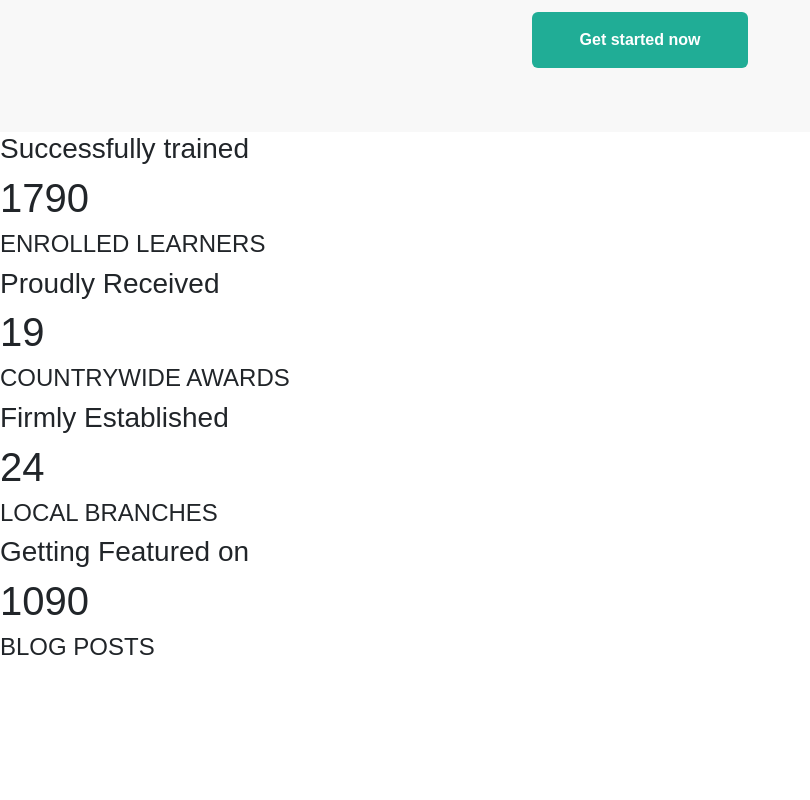
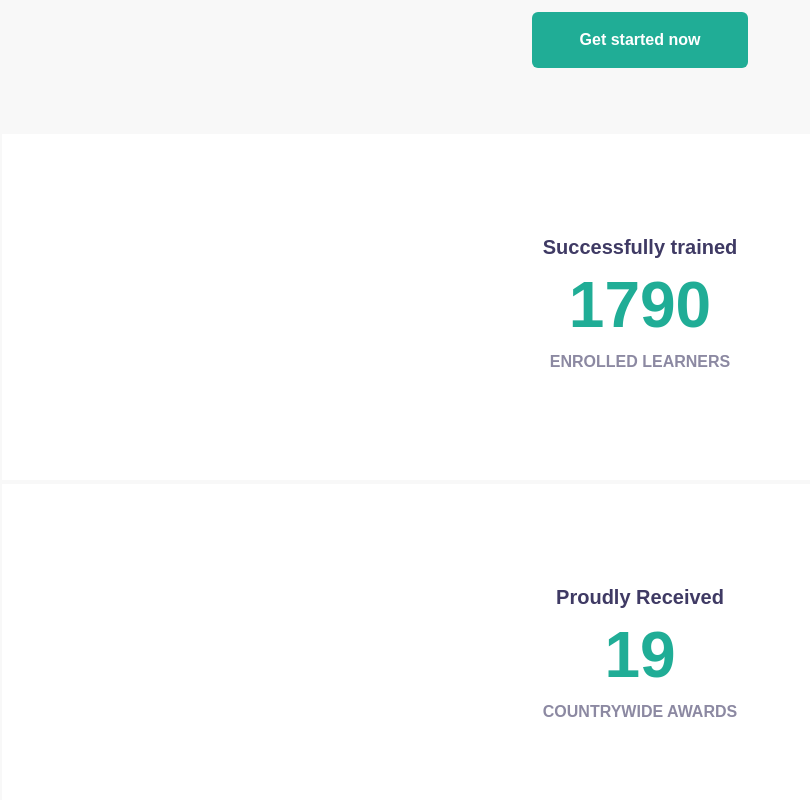
Before and after one commit to marcocareddu/proj-html-vuejs, a Vue app: page / in a window 1280 px wide. Shown: the part 3680-4480 px from the top of the page, without its empty margins (0-810 px from the left). Before the commit the page ends 4350 px from the top, so only its background shows below. Built offline with nearby package versions, Linux system fonts and the light colour scheme.

Commit message:
VUE AchievemtnsCard - Added Style

```diff
--- a/src/components/achievements/AchievementsCard.vue
+++ b/src/components/achievements/AchievementsCard.vue
@@ -5,11 +5,31 @@ export default {
 </script>
 
 <template>
-    <div class="customCard">
-        <h3>{{ achievementsData.title }}</h3>
-        <h1>{{ achievementsData.number }}</h1>
-        <h4>{{ achievementsData.type }}</h4>
+    <div class="customCard py-5 text-center d-flex flex-column justify-content-center">
+        <h5 class="fw-bolder px-5">{{ achievementsData.title }}</h5>
+        <h1 class="display-3 fw-bold">{{ achievementsData.number }}</h1>
+        <h6 class="fw-bolder">{{ achievementsData.type }}</h6>
     </div>
 </template>
 
-<style></style>
+<style lang="scss" scoped>
+@use '../../assets/scss/partials/_vars.scss' as *;
+
+.customCard {
+    height: 350px;
+    border: 2px solid $topsBgColor;
+    flex-basis: 25%;
+}
+
+h5 {
+    color: $tertiaryColor;
+}
+
+h1 {
+    color: $secondaryColor;
+}
+
+h6 {
+    color: $customLilla;
+}
+</style>
```
